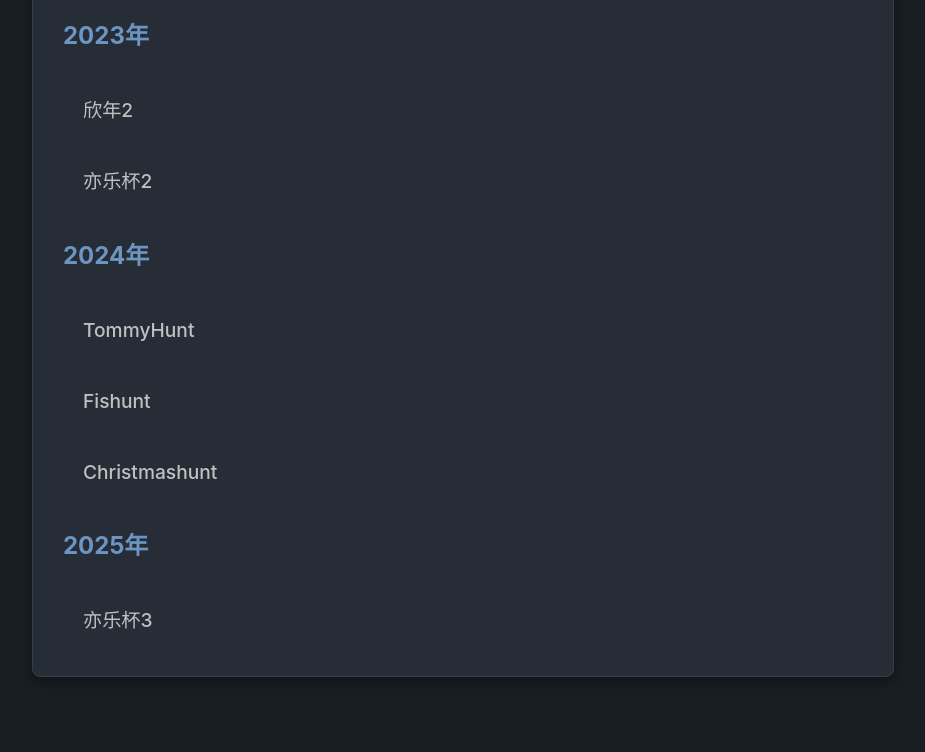
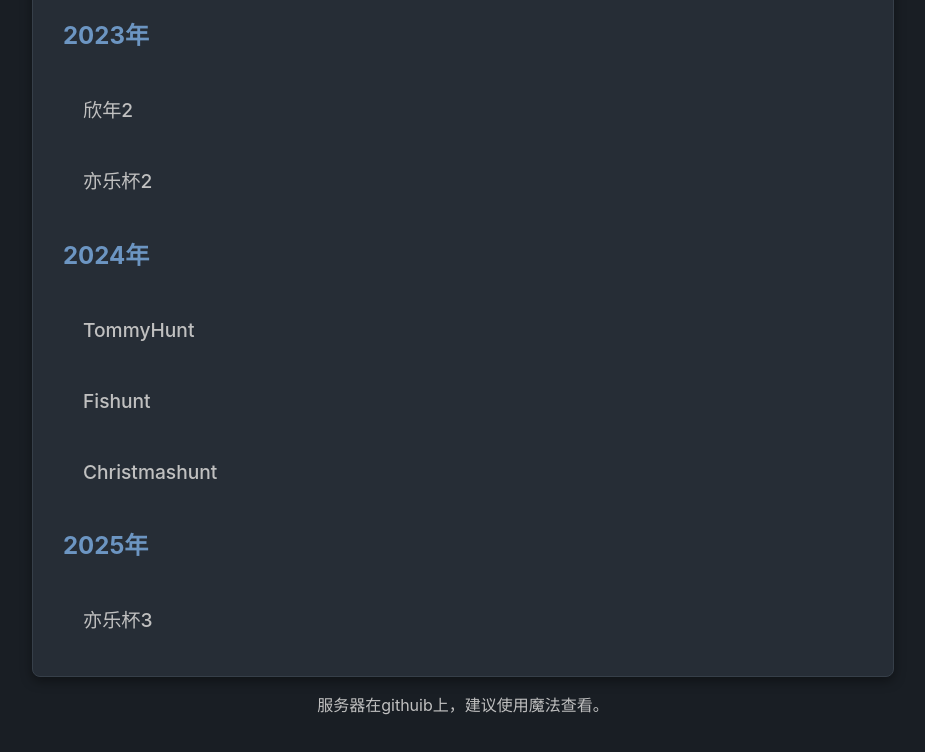
Before and after one commit to Joy-cup/PuzzleMuseum, a plain HTML site: page index.html in a window 1280 px wide. Shown: the part 112-864 px from the top of the page, without its empty margins (177-1102 px from the left). Before the commit the page ends 809 px from the top, so only its background shows below. Drawn offline with Linux system fonts and the light colour scheme.

Commit message:
Update index.html

```diff
--- a/index.html
+++ b/index.html
@@ -35,5 +35,6 @@
             </div>
         </main>
     </div>
+   <p style="text-align: center">服务器在githuib上，建议使用魔法查看。</p>
 </body>
 </html>
```
